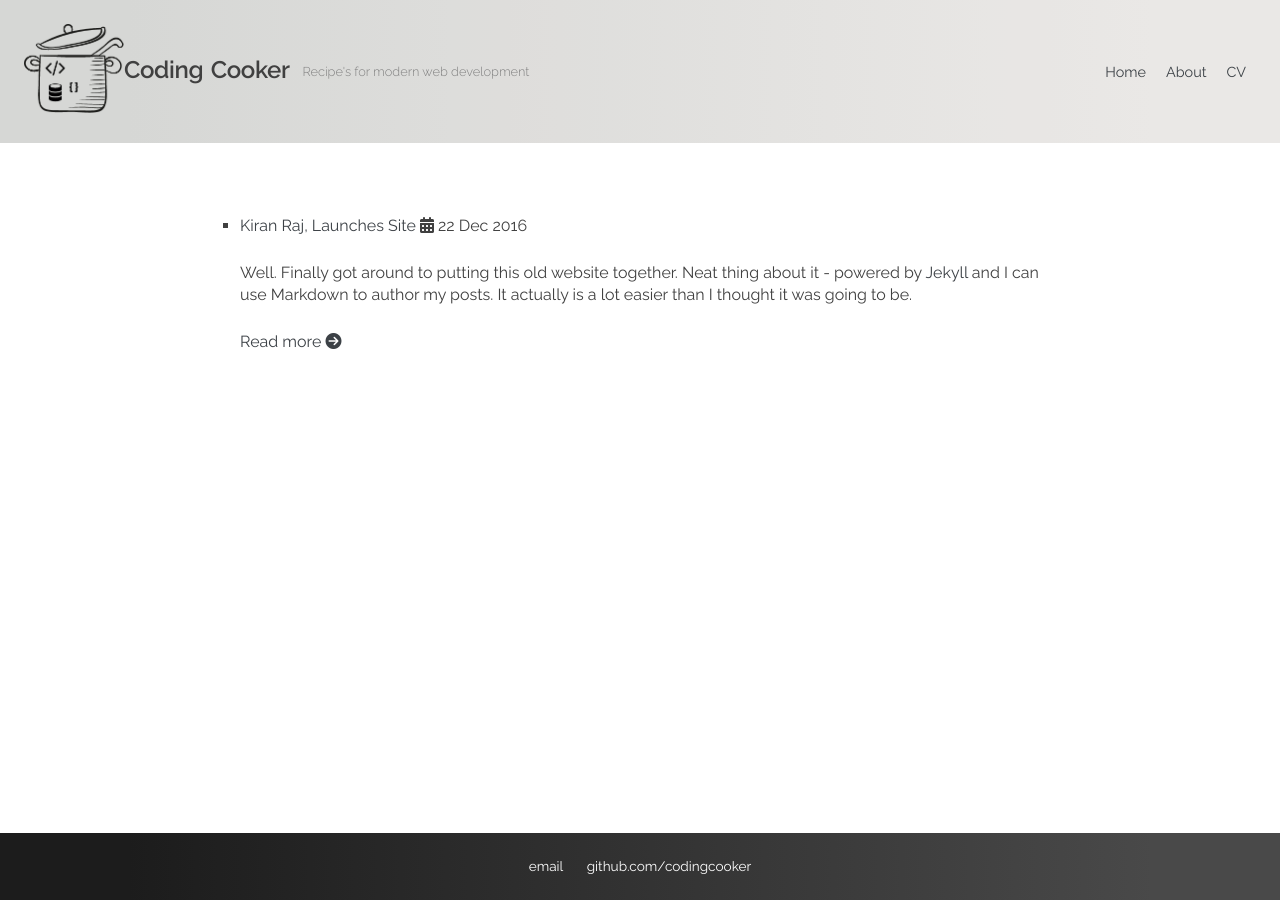
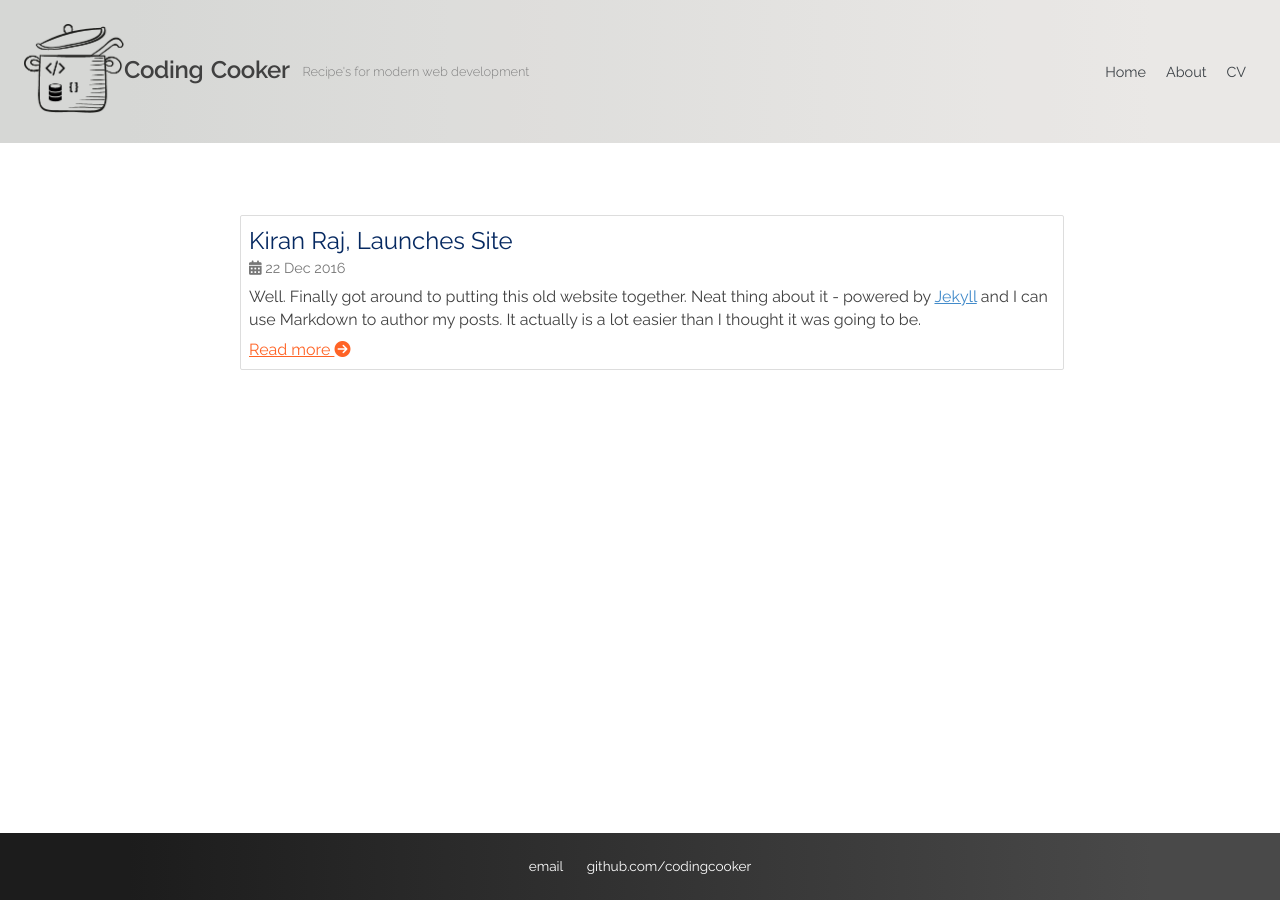
Before and after one commit to akiranr/codingcooker.github.io, a Jekyll site: the page built from index.html, in a window 1280 px wide. Built offline with Jekyll 4.4.1, drawn with Linux system fonts in a browser that asks for light colours; nearby versions of some CDN libraries.

Commit message:
main css

```diff
--- a/assets/css/main.css
+++ b/assets/css/main.css
@@ -58,11 +58,14 @@ pre > code {
   color: inherit; }
 
 a {
+  color: #428bca; }
+
+.anchor-main {
   color: #3c4146;
   text-decoration: none; }
 
-a:focus,
-a:hover {
+.anchor-main:focus,
+.anchor-main:hover {
   border-bottom: 2px solid #55ae2e; }
 
 ol,
@@ -189,6 +192,31 @@ strong {
 .card:hover {
   -webkit-box-shadow: 0 8px 16px 0 rgba(0, 0, 0, 0.2);
           box-shadow: 0 8px 16px 0 rgba(0, 0, 0, 0.2); }
+
+.posts li {
+  border: 1px solid transparent;
+  border-color: #ddd;
+  list-style: none;
+  -webkit-border-radius: 2px;
+          border-radius: 2px; }
+
+.post-date {
+  color: #777;
+  display: block;
+  font-size: 0.9em; }
+
+.post-title,
+.post-excerpt,
+.readmore {
+  margin: 0.5em; }
+
+.post-title a {
+  text-decoration: none;
+  color: #062961;
+  font-size: 1.5em; }
+
+.readmore a {
+  color: #ff6325; }
 
 @media only screen and (max-width: 48em) {
   .Site-content .container-fluid {
@@ -348,10 +376,10 @@ strong {
   display: -webkit-flex;
   display: -ms-flexbox;
   display: flex;
-  background: -webkit-gradient(linear, left top, left bottom, from(rgba(85, 85, 85, 0.8)), to(rgba(0, 0, 0, 0.3))), url(/assets/img/mypic2.jpg) no-repeat center center fixed;
-  background: -webkit-linear-gradient(rgba(85, 85, 85, 0.8), rgba(0, 0, 0, 0.3)), url(/assets/img/mypic2.jpg) no-repeat center center fixed;
-  background: linear-gradient(rgba(85, 85, 85, 0.8), rgba(0, 0, 0, 0.3)), url(/assets/img/mypic2.jpg) no-repeat center center fixed;
-  background-size: cover;
+  background: -webkit-gradient(linear, left top, left bottom, from(rgba(85, 85, 85, 0.8)), to(rgba(0, 0, 0, 0.3))), url(/assets/img/mypic3.jpg) no-repeat center center fixed;
+  background: -webkit-linear-gradient(rgba(85, 85, 85, 0.8), rgba(0, 0, 0, 0.3)), url(/assets/img/mypic3.jpg) no-repeat center center fixed;
+  background: linear-gradient(rgba(85, 85, 85, 0.8), rgba(0, 0, 0, 0.3)), url(/assets/img/mypic3.jpg) no-repeat center center fixed;
+  background-size: contain;
   -webkit-box-orient: vertical;
   -webkit-box-direction: normal;
   -webkit-flex-direction: column;
@@ -388,7 +416,7 @@ strong {
   margin: 0; }
 
 .Home-Main p {
-  color: #e5e7e9;
+  color: #555;
   font-family: 'Scope One';
   font-style: italic;
   letter-spacing: 0.1em;
@@ -428,3 +456,11 @@ strong {
   /* Centered text/links */
   margin-top: 30px;
   /* 30px top margin to avoid conflict with the close button on smaller screens */ }
+
+.bg-orange {
+  background-color: lightsalmon;
+  padding: 2px; }
+
+.bg-pink {
+  background-color: hotpink;
+  padding: 2px; }
```
